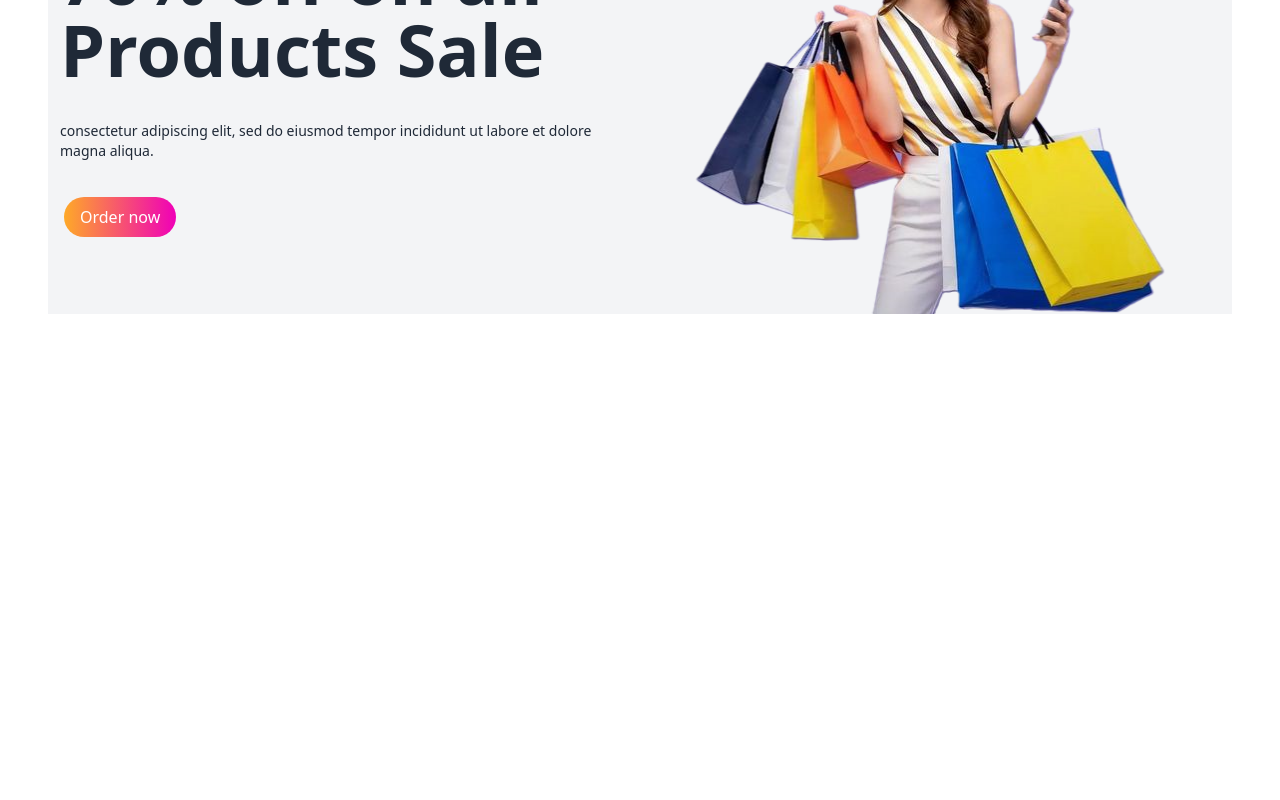
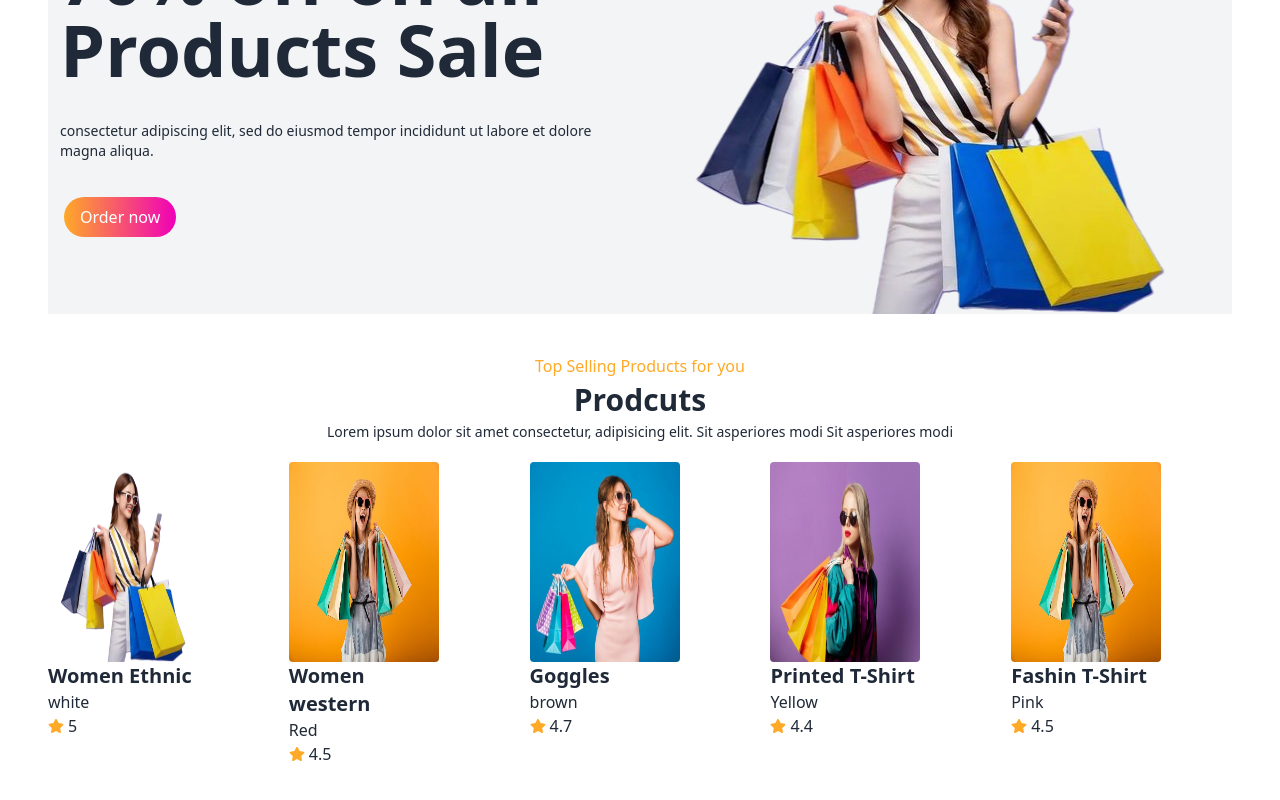
Before and after one commit to AshikurZaman01/Sopsy-React-F-Project, a React (Vite) app: page / in a window 1280 px wide. Shown: the part 1128-1928 px from the top of the page. Before the commit the page ends 1442 px from the top, so only its background shows below. Built offline with nearby package versions, Linux system fonts and the light colour scheme.

Commit message:
add prodcuts

```diff
--- /dev/null
+++ b/src/Components/Pages/Products/Product.jsx
@@ -0,0 +1,22 @@
+import { FaStar } from "react-icons/fa";
+
+const Product = ({ product }) => {
+
+    console.log(product);
+
+    const { img, title, rating, color, aosDelay } = product || {};
+    return (
+        <div className="w-[150px] ">
+            <div className="h-[200px]">
+                <img className="w-full h-full bg-contain rounded" src={img} alt="" />
+            </div>
+            <div>
+                <h3 className="text-xl font-semibold ">{title}</h3>
+                <h5>{color}</h5>
+                <p className="inline-flex items-center gap-1"><FaStar className="text-primary" />{rating}</p>
+            </div>
+        </div>
+    );
+};
+
+export default Product;
--- a/src/Components/Pages/Products/Products.jsx
+++ b/src/Components/Pages/Products/Products.jsx
@@ -2,6 +2,7 @@ import Img1 from "../../../assets/women/women.png";
 import Img2 from "../../../assets/women/women2.jpg";
 import Img3 from "../../../assets/women/women3.jpg";
 import Img4 from "../../../assets/women/women4.jpg";
+import Product from "./Product";
 
 const Products = () => {
 
@@ -49,8 +50,17 @@ const Products = () => {
     ];
 
     return (
-        <div>
-
+        <div className="my-10">
+            <div className="text-center">
+                <p className="text-primary mb-1">Top Selling Products for you</p>
+                <h1 className="text-3xl font-bold">Prodcuts</h1>
+                <p className="text-second text-sm mt-1 mb-5">Lorem ipsum dolor sit amet consectetur, adipisicing elit. Sit asperiores modi Sit asperiores modi</p>
+            </div>
+            <div className="grid grid-cols-2 sm:grid-cols-3 md:grid-cols-5 gap-5">
+                {
+                    ProductsData.map(product => <Product key={product.id} product={product}></Product>)
+                }
+            </div>
         </div>
     );
 };
```
